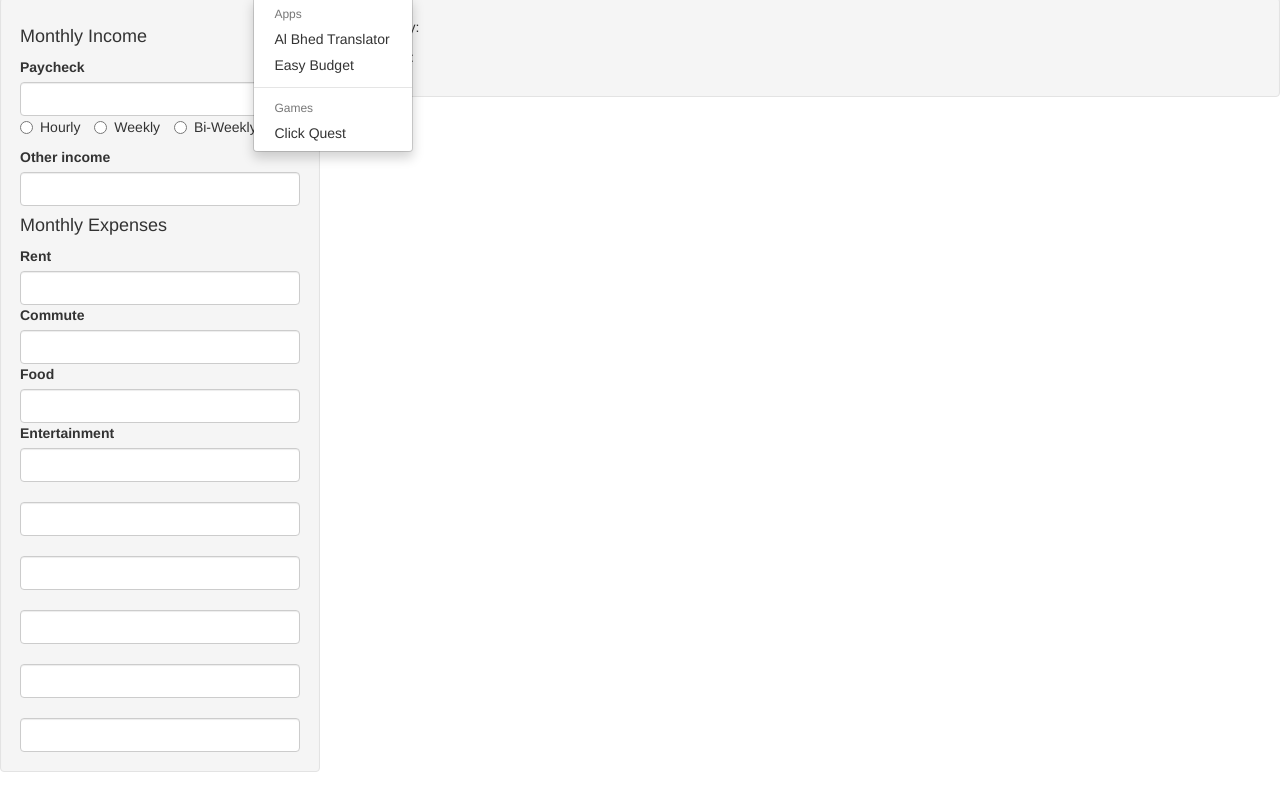
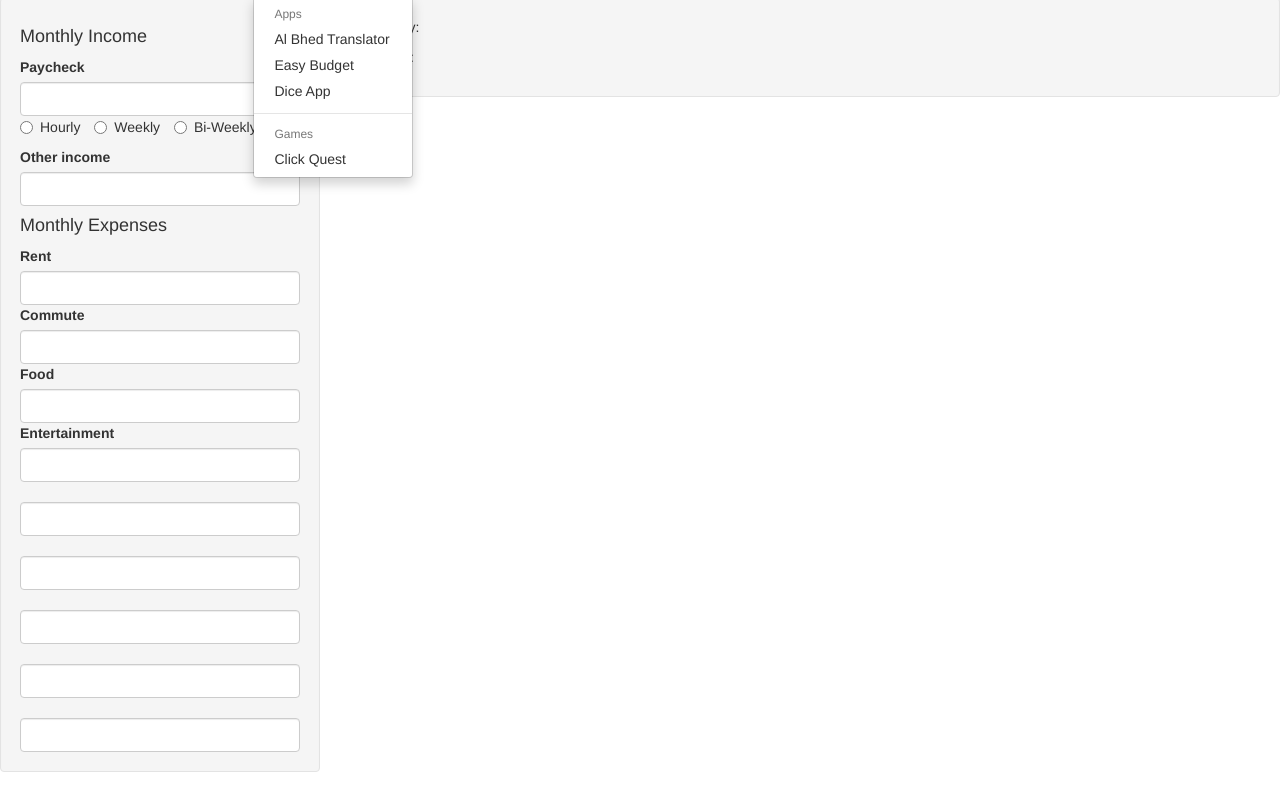
Before and after one commit to benharrisjr/ez-budget, a plain HTML site: page index.html in a window 1280 px wide. Both pictures are taken after a click on the link "Projects". Shown: the part 53-864 px from the top of the page. Drawn offline with nearby package versions, Linux system fonts and the light colour scheme.

Commit message:
Add link for dice-app

```diff
--- a/index.html
+++ b/index.html
@@ -30,6 +30,7 @@
                 <li class="dropdown-header">Apps</li>
                 <li><a href="/al-bhed">Al Bhed Translator</a></li>
                 <li><a href="/ez-budget">Easy Budget</a></li>
+                <li><a href="/dice-app">Dice App</a></li>
                 <li class="divider"></li>
                 <li class="dropdown-header">Games</li>
                 <li><a href="/click-quest">Click Quest</a></li>
```
